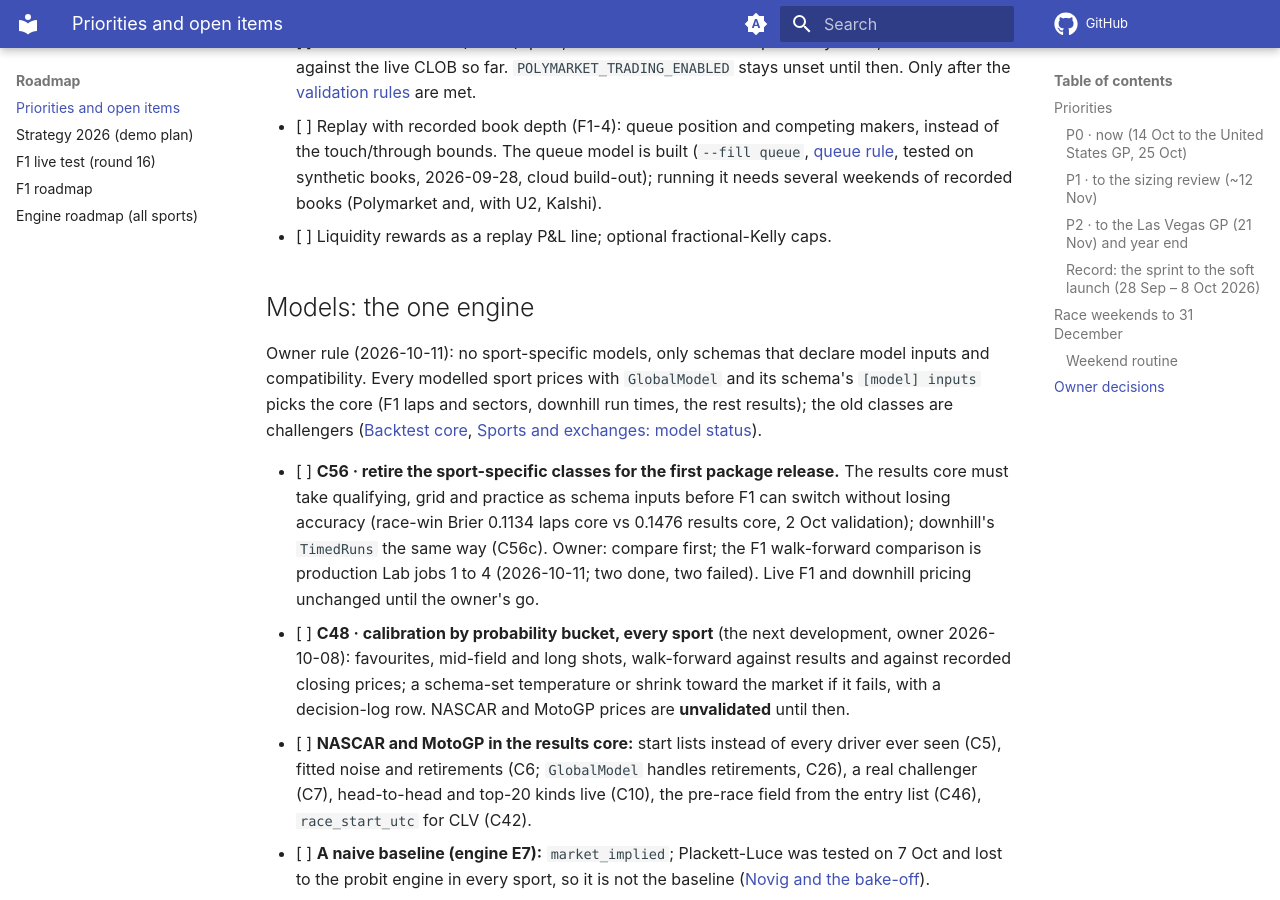
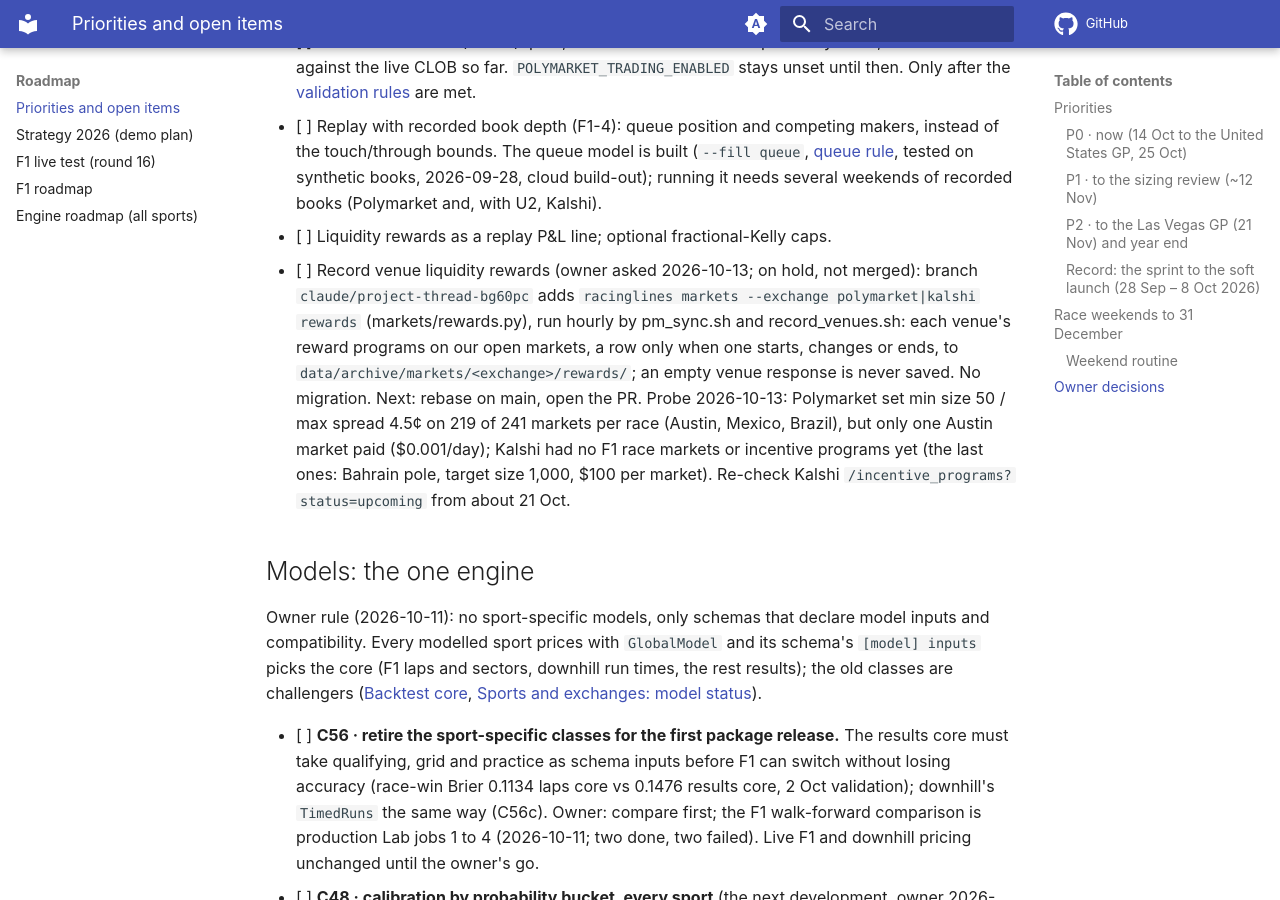
Before and after one commit to lalligagger/racinglines-public, an MkDocs documentation site: the page built from docs/todo.md, in a window 1280 px wide and 900 px high, scrolled down 12096 px. Built offline with MkDocs 1.6.1 and Material for MkDocs 9.7.7, drawn with Linux system fonts in a browser that asks for light colours; comment, search, counter and statistics services are not loaded.

Commit message:
Todo: record the venue liquidity rewards recorder (on hold, branch claude/project-thread-bg60pc)
Co-Authored-By: Claude Opus 5.5 (1M context) <noreply@anthropic.com>
Claude-Session: https://claude.ai/code/session_01B4bZSH6HgnabwFMYYqxDhe

```diff
--- a/docs/todo.md
+++ b/docs/todo.md
@@ -362,6 +362,14 @@ events are T3 unless a venue lists the event.
       [queue rule](market-making.md#the-queue-rule), tested on synthetic books, 2026-09-28,
       cloud build-out); running it needs several weekends of recorded books (Polymarket and, with U2, Kalshi).
 - [ ] Liquidity rewards as a replay P&L line; optional fractional-Kelly caps.
+- [ ] Record venue liquidity rewards (owner asked 2026-10-13; on hold, not merged): branch
+      `claude/project-thread-bg60pc` adds `racinglines markets --exchange polymarket|kalshi rewards`
+      (markets/rewards.py), run hourly by pm_sync.sh and record_venues.sh: each venue's reward programs on our open
+      markets, a row only when one starts, changes or ends, to `data/archive/markets/<exchange>/rewards/`; an empty
+      venue response is never saved. No migration. Next: rebase on main, open the PR. Probe 2026-10-13: Polymarket set
+      min size 50 / max spread 4.5¢ on 219 of 241 markets per race (Austin, Mexico, Brazil), but only one Austin market
+      paid ($0.001/day); Kalshi had no F1 race markets or incentive programs yet (the last ones: Bahrain pole,
+      target size 1,000, $100 per market). Re-check Kalshi `/incentive_programs?status=upcoming` from about 21 Oct.
 
 ## Models: the one engine
 
```
